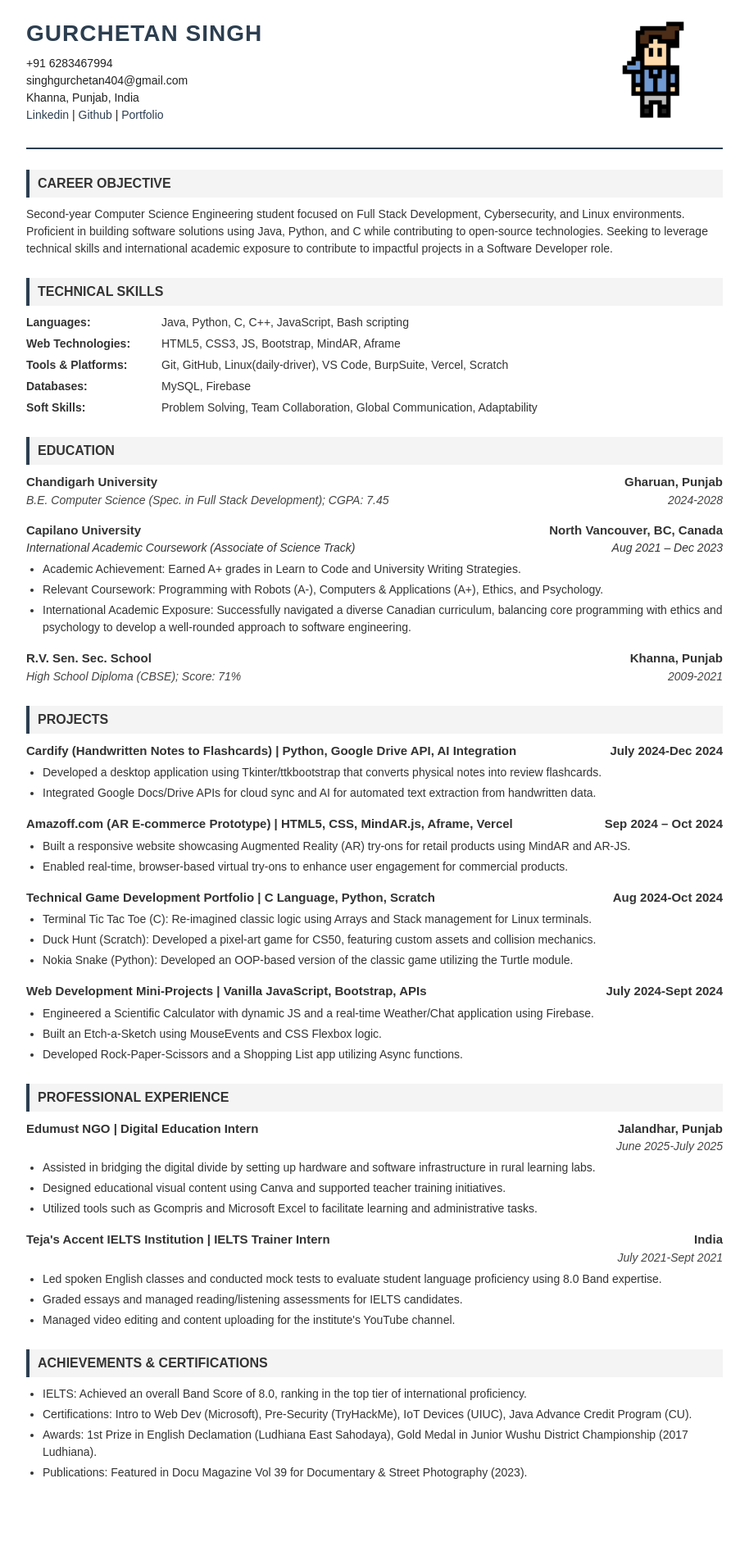
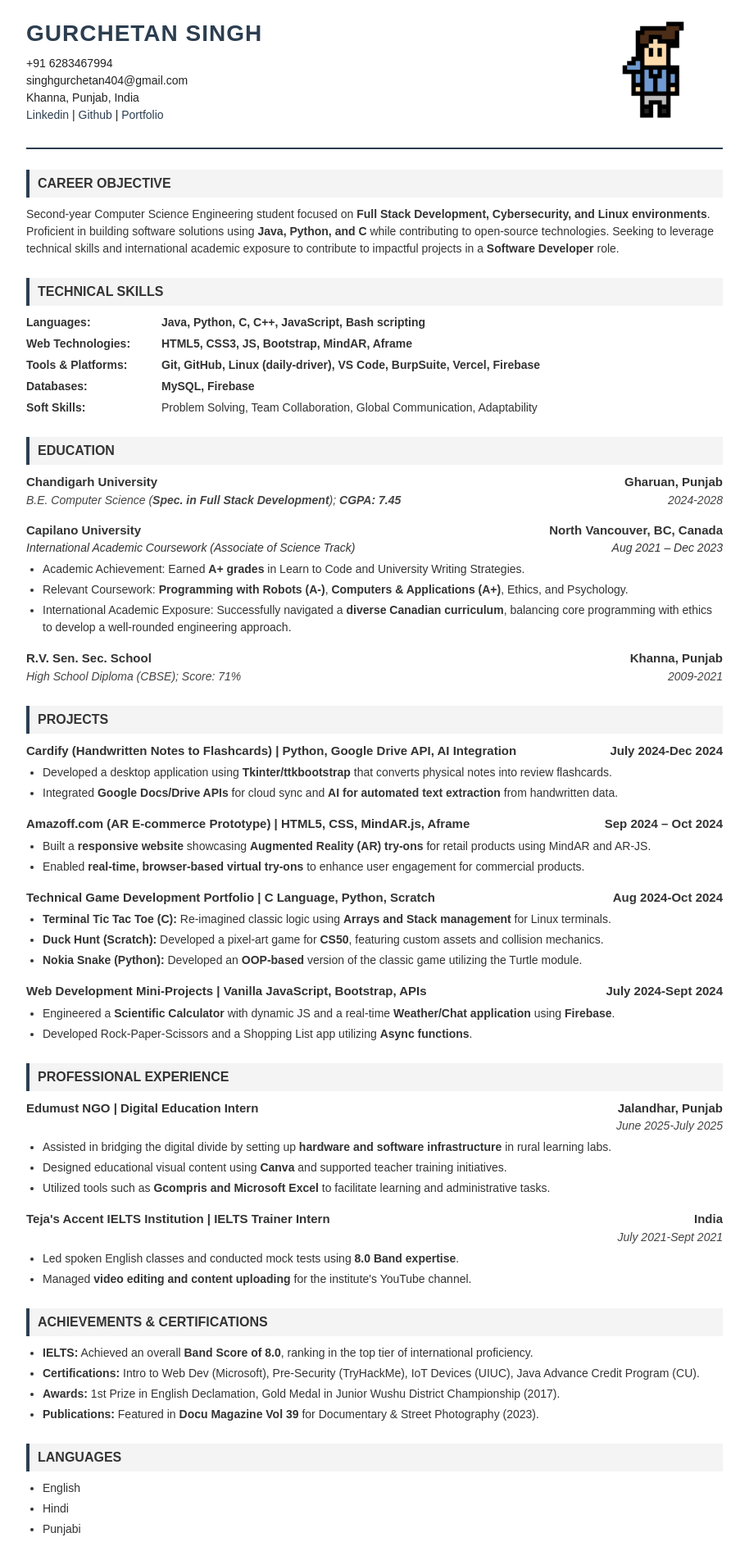
Before and after one commit to apaleblueman/apaleblueman.github.io, a Jekyll site: the page resume.html, which Jekyll copies as it is, in a window 1280 px wide. Shown: the whole page at 82% size, without its empty margins (183-1097 px from the left). Built offline with Jekyll 4.4.1, drawn with Linux system fonts in a browser that asks for light colours; before the commit the page ends 1823 px from its top, so only the background shows below that.

Commit message:
ADD:Langauges section to resume

```diff
--- a/resume.html
+++ b/resume.html
@@ -21,6 +21,7 @@
         p { font-size: 14px; margin: 5px 0; }
         .me{ display: flex;align-items: center;justify-content:space-between; margin-top:0;}
         .me>img{width: 20%;}
+        b{font-weight: bold;}
     </style>
 </head>
 <body>
@@ -39,16 +40,16 @@
 
     <section>
         <h2>CAREER OBJECTIVE</h2>
-        <p>Second-year Computer Science Engineering student focused on Full Stack Development, Cybersecurity, and Linux environments. Proficient in building software solutions using Java, Python, and C while contributing to open-source technologies. Seeking to leverage technical skills and international academic exposure to contribute to impactful projects in a Software Developer role.</p>
+        <p>Second-year Computer Science Engineering student focused on <b>Full Stack Development, Cybersecurity, and Linux environments</b>. Proficient in building software solutions using <b>Java, Python, and C</b> while contributing to open-source technologies. Seeking to leverage technical skills and international academic exposure to contribute to impactful projects in a <b>Software Developer</b> role.</p>
     </section>
 
     <section>
         <h2>TECHNICAL SKILLS</h2>
         <div class="skills-grid">
-            <div class="skills-label">Languages:</div><div>Java, Python, C, C++, JavaScript, Bash scripting</div>
-            <div class="skills-label">Web Technologies:</div><div>HTML5, CSS3, JS, Bootstrap, MindAR, Aframe</div>
-            <div class="skills-label">Tools & Platforms:</div><div>Git, GitHub, Linux(daily-driver), VS Code, BurpSuite, Vercel, Scratch</div>
-            <div class="skills-label">Databases:</div><div>MySQL, Firebase</div>
+            <div class="skills-label">Languages:</div><div><b>Java, Python, C, C++, JavaScript, Bash scripting</b></div>
+            <div class="skills-label">Web Technologies:</div><div><b>HTML5, CSS3, JS, Bootstrap, MindAR, Aframe</b></div>
+            <div class="skills-label">Tools & Platforms:</div><div><b>Git, GitHub, Linux (daily-driver), VS Code, BurpSuite, Vercel, Firebase</b></div>
+            <div class="skills-label">Databases:</div><div><b>MySQL, Firebase</b></div>
             <div class="skills-label">Soft Skills:</div><div>Problem Solving, Team Collaboration, Global Communication, Adaptability</div>
         </div>
     </section>
@@ -57,7 +58,7 @@
         <h2>EDUCATION</h2>
         <div class="entry">
             <div class="entry-header"><span>Chandigarh University</span><span>Gharuan, Punjab</span></div>
-            <div class="sub-header"><span>B.E. Computer Science (Spec. in Full Stack Development); CGPA: 7.45</span><span>2024-2028</span></div>
+            <div class="sub-header"><span>B.E. Computer Science (<b>Spec. in Full Stack Development</b>); <b>CGPA: 7.45</b></span><span>2024-2028</span></div>
         </div>
         <div class="entry">
             <div class="entry-header"><span>Capilano University</span><span>North Vancouver, BC, Canada</span></div>
@@ -66,9 +67,9 @@
                 <span>Aug 2021 – Dec 2023</span>
             </div>
             <ul>
-                <li>Academic Achievement: Earned A+ grades in Learn to Code and University Writing Strategies.</li>
-                <li>Relevant Coursework: Programming with Robots (A-), Computers & Applications (A+), Ethics, and Psychology.</li>
-                <li>International Academic Exposure: Successfully navigated a diverse Canadian curriculum, balancing core programming with ethics and psychology to develop a well-rounded approach to software engineering.</li>
+                <li>Academic Achievement: Earned <b>A+ grades</b> in Learn to Code and University Writing Strategies.</li>
+                <li>Relevant Coursework: <b>Programming with Robots (A-)</b>, <b>Computers & Applications (A+)</b>, Ethics, and Psychology.</li>
+                <li>International Academic Exposure: Successfully navigated a <b>diverse Canadian curriculum</b>, balancing core programming with ethics to develop a well-rounded engineering approach.</li>
             </ul>
         </div>
         <div class="entry">
@@ -80,33 +81,32 @@
     <section>
         <h2>PROJECTS</h2>
         <div class="entry">
-            <div class="entry-header"><span>Cardify (Handwritten Notes to Flashcards) | Python, Google Drive API, AI Integration</span><span>July 2024-Dec 2024</span></div>
+            <div class="entry-header"><span>Cardify (Handwritten Notes to Flashcards) | <b>Python, Google Drive API, AI Integration</b></span><span>July 2024-Dec 2024</span></div>
             <ul>
-                <li>Developed a desktop application using Tkinter/ttkbootstrap that converts physical notes into review flashcards.</li>
-                <li>Integrated Google Docs/Drive APIs for cloud sync and AI for automated text extraction from handwritten data.</li>
+                <li>Developed a desktop application using <b>Tkinter/ttkbootstrap</b> that converts physical notes into review flashcards.</li>
+                <li>Integrated <b>Google Docs/Drive APIs</b> for cloud sync and <b>AI for automated text extraction</b> from handwritten data.</li>
             </ul>
         </div>
         <div class="entry">
-            <div class="entry-header"><span>Amazoff.com (AR E-commerce Prototype) | HTML5, CSS, MindAR.js, Aframe, Vercel</span><span>Sep 2024 – Oct 2024</span></div>
+            <div class="entry-header"><span>Amazoff.com (AR E-commerce Prototype) | <b>HTML5, CSS, MindAR.js, Aframe</b></span><span>Sep 2024 – Oct 2024</span></div>
             <ul>
-                <li>Built a responsive website showcasing Augmented Reality (AR) try-ons for retail products using MindAR and AR-JS.</li>
-                <li>Enabled real-time, browser-based virtual try-ons to enhance user engagement for commercial products.</li>
+                <li>Built a <b>responsive website</b> showcasing <b>Augmented Reality (AR) try-ons</b> for retail products using MindAR and AR-JS.</li>
+                <li>Enabled <b>real-time, browser-based virtual try-ons</b> to enhance user engagement for commercial products.</li>
             </ul>
         </div>
         <div class="entry">
-            <div class="entry-header"><span>Technical Game Development Portfolio | C Language, Python, Scratch</span><span>Aug 2024-Oct 2024</span></div>
+            <div class="entry-header"><span>Technical Game Development Portfolio | <b>C Language, Python, Scratch</b></span><span>Aug 2024-Oct 2024</span></div>
             <ul>
-                <li>Terminal Tic Tac Toe (C): Re-imagined classic logic using Arrays and Stack management for Linux terminals.</li>
-                <li>Duck Hunt (Scratch): Developed a pixel-art game for CS50, featuring custom assets and collision mechanics.</li>
-                <li>Nokia Snake (Python): Developed an OOP-based version of the classic game utilizing the Turtle module.</li>
+                <li><b>Terminal Tic Tac Toe (C):</b> Re-imagined classic logic using <b>Arrays and Stack management</b> for Linux terminals.</li>
+                <li><b>Duck Hunt (Scratch):</b> Developed a pixel-art game for <b>CS50</b>, featuring custom assets and collision mechanics.</li>
+                <li><b>Nokia Snake (Python):</b> Developed an <b>OOP-based</b> version of the classic game utilizing the Turtle module.</li>
             </ul>
         </div>
         <div class="entry">
-            <div class="entry-header"><span>Web Development Mini-Projects | Vanilla JavaScript, Bootstrap, APIs</span><span>July 2024-Sept 2024</span></div>
+            <div class="entry-header"><span>Web Development Mini-Projects | <b>Vanilla JavaScript, Bootstrap, APIs</b></span><span>July 2024-Sept 2024</span></div>
             <ul>
-                <li>Engineered a Scientific Calculator with dynamic JS and a real-time Weather/Chat application using Firebase.</li>
-                <li>Built an Etch-a-Sketch using MouseEvents and CSS Flexbox logic.</li>
-                <li>Developed Rock-Paper-Scissors and a Shopping List app utilizing Async functions.</li>
+                <li>Engineered a <b>Scientific Calculator</b> with dynamic JS and a real-time <b>Weather/Chat application</b> using <b>Firebase</b>.</li>
+                <li>Developed Rock-Paper-Scissors and a Shopping List app utilizing <b>Async functions</b>.</li>
             </ul>
         </div>
     </section>
@@ -117,29 +117,35 @@
             <div class="entry-header"><span>Edumust NGO | Digital Education Intern</span><span>Jalandhar, Punjab</span></div>
             <div class="sub-header"><span></span><span>June 2025-July 2025</span></div>
             <ul>
-                <li>Assisted in bridging the digital divide by setting up hardware and software infrastructure in rural learning labs.</li>
-                <li>Designed educational visual content using Canva and supported teacher training initiatives.</li>
-                <li>Utilized tools such as Gcompris and Microsoft Excel to facilitate learning and administrative tasks.</li>
+                <li>Assisted in bridging the digital divide by setting up <b>hardware and software infrastructure</b> in rural learning labs.</li>
+                <li>Designed educational visual content using <b>Canva</b> and supported teacher training initiatives.</li>
+                <li>Utilized tools such as <b>Gcompris and Microsoft Excel</b> to facilitate learning and administrative tasks.</li>
             </ul>
         </div>
         <div class="entry">
             <div class="entry-header"><span>Teja's Accent IELTS Institution | IELTS Trainer Intern</span><span>India</span></div>
             <div class="sub-header"><span></span><span>July 2021-Sept 2021</span></div>
             <ul>
-                <li>Led spoken English classes and conducted mock tests to evaluate student language proficiency using 8.0 Band expertise.</li>
-                <li>Graded essays and managed reading/listening assessments for IELTS candidates.</li>
-                <li>Managed video editing and content uploading for the institute's YouTube channel.</li>
+                <li>Led spoken English classes and conducted mock tests using <b>8.0 Band expertise</b>.</li>
+                <li>Managed <b>video editing and content uploading</b> for the institute's YouTube channel.</li>
             </ul>
         </div>
     </section>
-
     <section>
         <h2>ACHIEVEMENTS & CERTIFICATIONS</h2>
         <ul>
-            <li>IELTS: Achieved an overall Band Score of 8.0, ranking in the top tier of international proficiency.</li>
-            <li>Certifications: Intro to Web Dev (Microsoft), Pre-Security (TryHackMe), IoT Devices (UIUC), Java Advance Credit Program (CU).</li>
-            <li>Awards: 1st Prize in English Declamation (Ludhiana East Sahodaya), Gold Medal in Junior Wushu District Championship (2017 Ludhiana).</li>
-            <li>Publications: Featured in Docu Magazine Vol 39 for Documentary & Street Photography (2023).</li>
+            <li><b>IELTS:</b> Achieved an overall <b>Band Score of 8.0</b>, ranking in the top tier of international proficiency.</li>
+            <li><b>Certifications:</b> Intro to Web Dev (Microsoft), Pre-Security (TryHackMe), IoT Devices (UIUC), Java Advance Credit Program (CU).</li>
+            <li><b>Awards:</b> 1st Prize in English Declamation, Gold Medal in Junior Wushu District Championship (2017).</li>
+            <li><b>Publications:</b> Featured in <b>Docu Magazine Vol 39</b> for Documentary & Street Photography (2023).</li>
+        </ul>
+    </section>
+    <section>
+        <h2>Languages</h2>
+        <ul>
+            <li>English</li>
+            <li>Hindi</li>
+            <li>Punjabi</li>
         </ul>
     </section>
 
```
